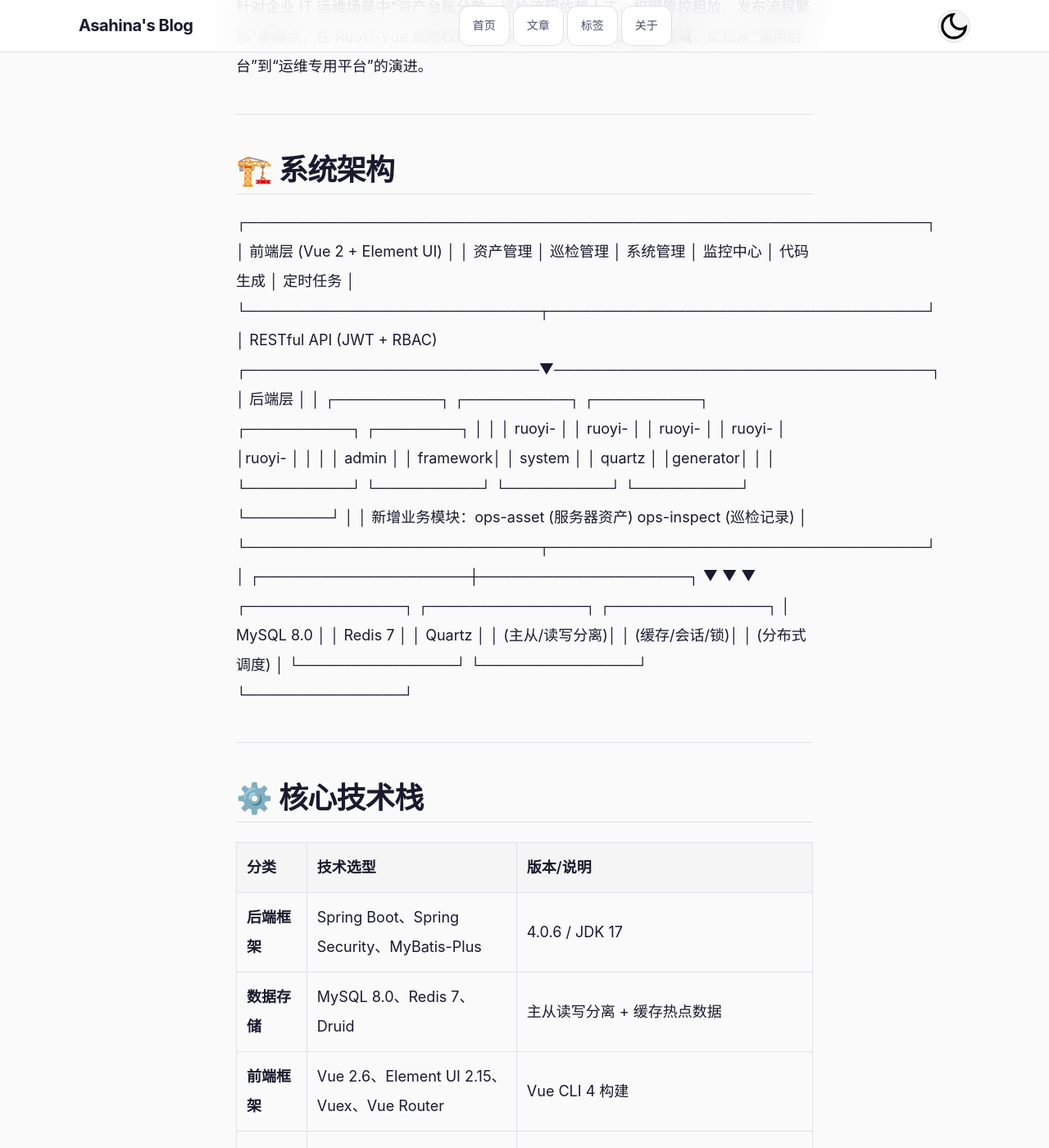
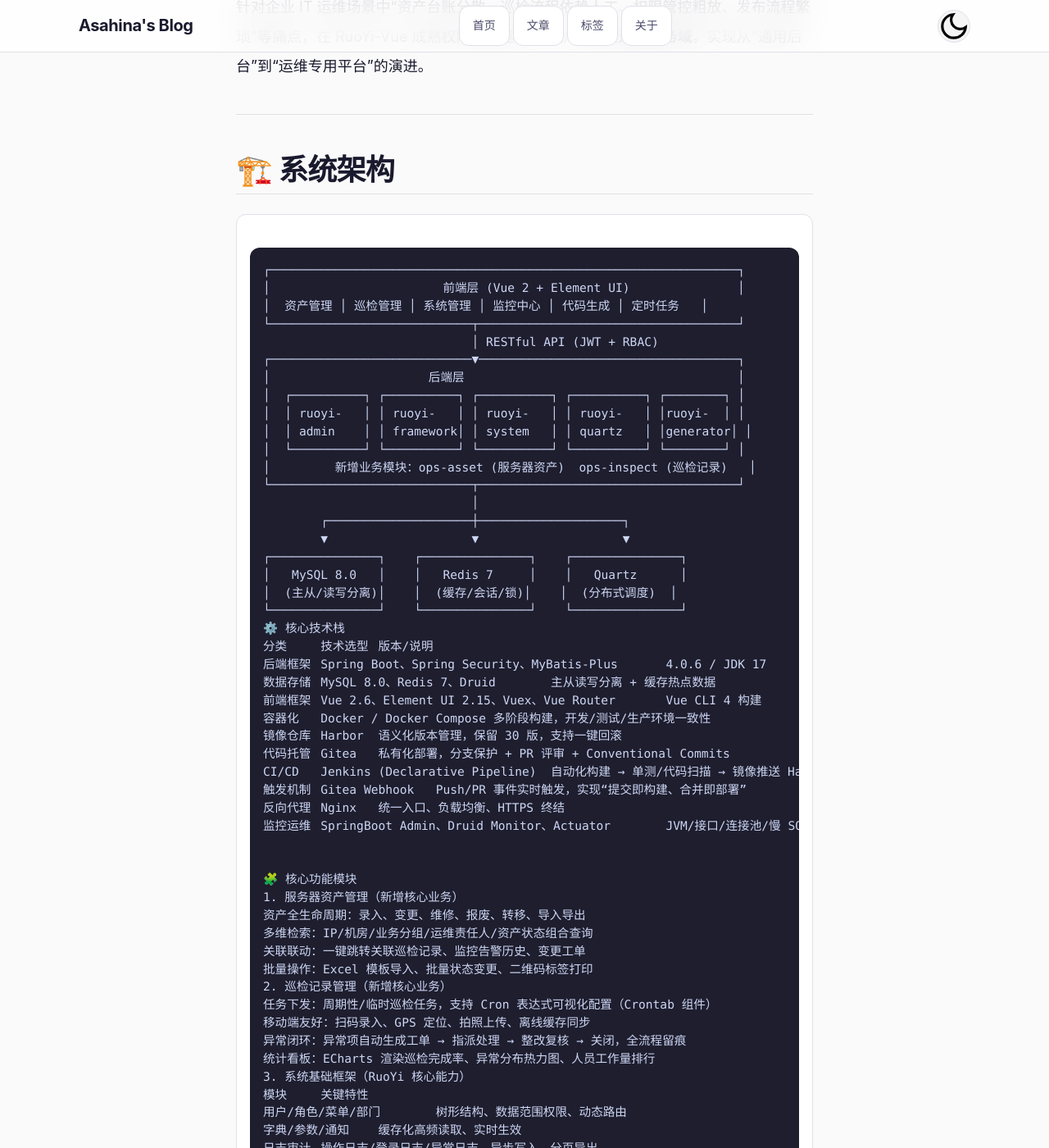
Before and after one commit to Ironi-2/Asahina.github.io, a Jekyll site: the page built from _posts/2026-09-14-若依管理系统.md, in a window 1280 px wide and 1400 px high, scrolled down 729 px. Shown: the whole window at 82% size. Built offline with Jekyll 4.4.1, drawn with Linux system fonts in a browser that asks for light colours; some of the changed text lies outside the part shown.

Commit message:
修改格式

````diff
--- a/_posts/2026-09-14-若依管理系统.md
+++ b/_posts/2026-09-14-若依管理系统.md
@@ -19,6 +19,7 @@ tags: [Java,管理系统]
 
 ## 🏗️ 系统架构
 
+```text
 ┌─────────────────────────────────────────────────────────────────┐
 │                        前端层 (Vue 2 + Element UI)               │
 │  资产管理 │ 巡检管理 │ 系统管理 │ 监控中心 │ 代码生成 │ 定时任务   │
@@ -39,63 +40,46 @@ tags: [Java,管理系统]
 │   MySQL 8.0   │    │   Redis 7     │    │   Quartz      │
 │  (主从/读写分离)│    │  (缓存/会话/锁)│    │  (分布式调度)  │
 └───────────────┘    └───────────────┘    └───────────────┘
+⚙️ 核心技术栈
+分类	技术选型	版本/说明
+后端框架	Spring Boot、Spring Security、MyBatis-Plus	4.0.6 / JDK 17
+数据存储	MySQL 8.0、Redis 7、Druid	主从读写分离 + 缓存热点数据
+前端框架	Vue 2.6、Element UI 2.15、Vuex、Vue Router	Vue CLI 4 构建
+容器化	Docker / Docker Compose	多阶段构建，开发/测试/生产环境一致性
+镜像仓库	Harbor	语义化版本管理，保留 30 版，支持一键回滚
+代码托管	Gitea	私有化部署，分支保护 + PR 评审 + Conventional Commits
+CI/CD	Jenkins (Declarative Pipeline)	自动化构建 → 单测/代码扫描 → 镜像推送 Harbor → Ansible 多环境蓝绿部署
+触发机制	Gitea Webhook	Push/PR 事件实时触发，实现“提交即构建、合并即部署”
+反向代理	Nginx	统一入口、负载均衡、HTTPS 终结
+监控运维	SpringBoot Admin、Druid Monitor、Actuator	JVM/接口/连接池/慢 SQL 可视化
 
----
 
-## ⚙️ 核心技术栈
+🧩 核心功能模块
+1. 服务器资产管理（新增核心业务）
+资产全生命周期：录入、变更、维修、报废、转移、导入导出
+多维检索：IP/机房/业务分组/运维责任人/资产状态组合查询
+关联联动：一键跳转关联巡检记录、监控告警历史、变更工单
+批量操作：Excel 模板导入、批量状态变更、二维码标签打印
+2. 巡检记录管理（新增核心业务）
+任务下发：周期性/临时巡检任务，支持 Cron 表达式可视化配置（Crontab 组件）
+移动端友好：扫码录入、GPS 定位、拍照上传、离线缓存同步
+异常闭环：异常项自动生成工单 → 指派处理 → 整改复核 → 关闭，全流程留痕
+统计看板：ECharts 渲染巡检完成率、异常分布热力图、人员工作量排行
+3. 系统基础框架（RuoYi 核心能力）
+模块	关键特性
+用户/角色/菜单/部门	树形结构、数据范围权限、动态路由
+字典/参数/通知	缓存化高频读取、实时生效
+日志审计	操作日志/登录日志/异常日志，异步写入、分页导出
+定时任务	Quartz 集群模式、分布式锁防重、执行日志追踪、钉钉/邮件告警
+代码生成	30+ 模板（Entity/Mapper/Service/Controller/Vue/SQL），一键生成 CRUD
+在线构建器	拖拽表单生成 HTML、支持自定义组件
 
-| 分类 | 技术选型 | 版本/说明 |
-|------|----------|-----------|
-| **后端框架** | Spring Boot、Spring Security、MyBatis-Plus | 4.0.6 / JDK 17 |
-| **数据存储** | MySQL 8.0、Redis 7、Druid | 主从读写分离 + 缓存热点数据 |
-| **前端框架** | Vue 2.6、Element UI 2.15、Vuex、Vue Router | Vue CLI 4 构建 |
-| **容器化** | Docker / Docker Compose | 多阶段构建，开发/测试/生产环境一致性 |
-| **镜像仓库** | **Harbor** | 语义化版本管理，保留 30 版，支持一键回滚 |
-| **代码托管** | **Gitea** | 私有化部署，分支保护 + PR 评审 + Conventional Commits |
-| **CI/CD** | **Jenkins (Declarative Pipeline)** | 自动化构建 → 单测/代码扫描 → 镜像推送 Harbor → Ansible 多环境蓝绿部署 |
-| **触发机制** | **Gitea Webhook** | Push/PR 事件实时触发，实现“提交即构建、合并即部署” |
-| **反向代理** | Nginx | 统一入口、负载均衡、HTTPS 终结 |
-| **监控运维** | SpringBoot Admin、Druid Monitor、Actuator | JVM/接口/连接池/慢 SQL 可视化 |
 
----
-
-## 🧩 核心功能模块
-
-### 1. 服务器资产管理（新增核心业务）
-
-- **资产全生命周期**：录入、变更、维修、报废、转移、导入导出
-- **多维检索**：IP/机房/业务分组/运维责任人/资产状态组合查询
-- **关联联动**：一键跳转关联巡检记录、监控告警历史、变更工单
-- **批量操作**：Excel 模板导入、批量状态变更、二维码标签打印
-
-### 2. 巡检记录管理（新增核心业务）
-
-- **任务下发**：周期性/临时巡检任务，支持 Cron 表达式可视化配置（Crontab 组件）
-- **移动端友好**：扫码录入、GPS 定位、拍照上传、离线缓存同步
-- **异常闭环**：异常项自动生成工单 → 指派处理 → 整改复核 → 关闭，全流程留痕
-- **统计看板**：ECharts 渲染巡检完成率、异常分布热力图、人员工作量排行
-
-### 3. 系统基础框架（RuoYi 核心能力）
-
-| 模块 | 关键特性 |
-|------|----------|
-| 用户/角色/菜单/部门 | 树形结构、数据范围权限、动态路由 |
-| 字典/参数/通知 | 缓存化高频读取、实时生效 |
-| 日志审计 | 操作日志/登录日志/异常日志，异步写入、分页导出 |
-| 定时任务 | Quartz 集群模式、分布式锁防重、执行日志追踪、钉钉/邮件告警 |
-| 代码生成 | 30+ 模板（Entity/Mapper/Service/Controller/Vue/SQL），一键生成 CRUD |
-| 在线构建器 | 拖拽表单生成 HTML、支持自定义组件 |
-
-### 4. 安全体系
-
-- **认证**：JWT + Redis 无状态登录，Token 滑动续期（默认 30 分钟）
-- **授权**：RBAC 细粒度到**按钮级** + **数据范围级**（部门/自定义）
-- **防护**：XSS 过滤、SQL 注入防护、重放攻击防御、验证码/限流
-
----
-
-## 🚀 DevOps 自动化流水线（工程效能亮点）
-
+4. 安全体系
+认证：JWT + Redis 无状态登录，Token 滑动续期（默认 30 分钟）
+授权：RBAC 细粒度到按钮级 + 数据范围级（部门/自定义）
+防护：XSS 过滤、SQL 注入防护、重放攻击防御、验证码/限流
+🚀 DevOps 自动化流水线（工程效能亮点）
 ```mermaid
 graph LR
     A[开发提交代码] --> B[Gitea 接收 Push/PR]
@@ -110,6 +94,10 @@ graph LR
     I --> K[健康检查 + 冒烟测试]
     J --> K
     K --> L[钉钉/企微通知结果]
+```
+
+
+
 关键指标：
 发布周期：周级 → 日级（累计自动化构建 120+ 次，零重大事故）
 单次构建部署耗时：< 8 分钟
@@ -149,8 +137,7 @@ Webhook 并发风暴	Pipeline concurrency + 幂等性判断 + Quiet Period	实
 全链路观测：SkyWalking 链路追踪 + Prometheus/Grafana 指标 + ELK 日志聚合
 GitOps 落地：ArgoCD 管理 K8s 清单，实现 “Git 即真理源”
 📂 项目源码
-GitHub：https://github.com/Ironi-2/RuoYi
-
+GitHub：Ironi-2/RuoYi
 
 📄 许可证
 MIT License © RuoYi Team & Contributors
````
